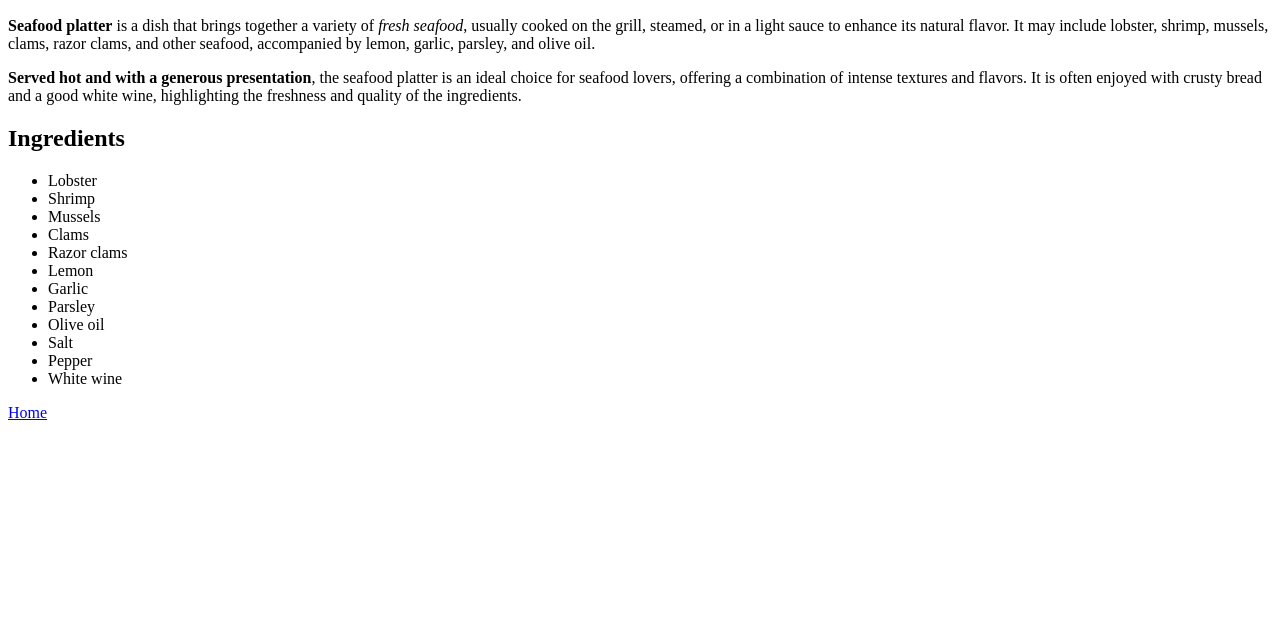
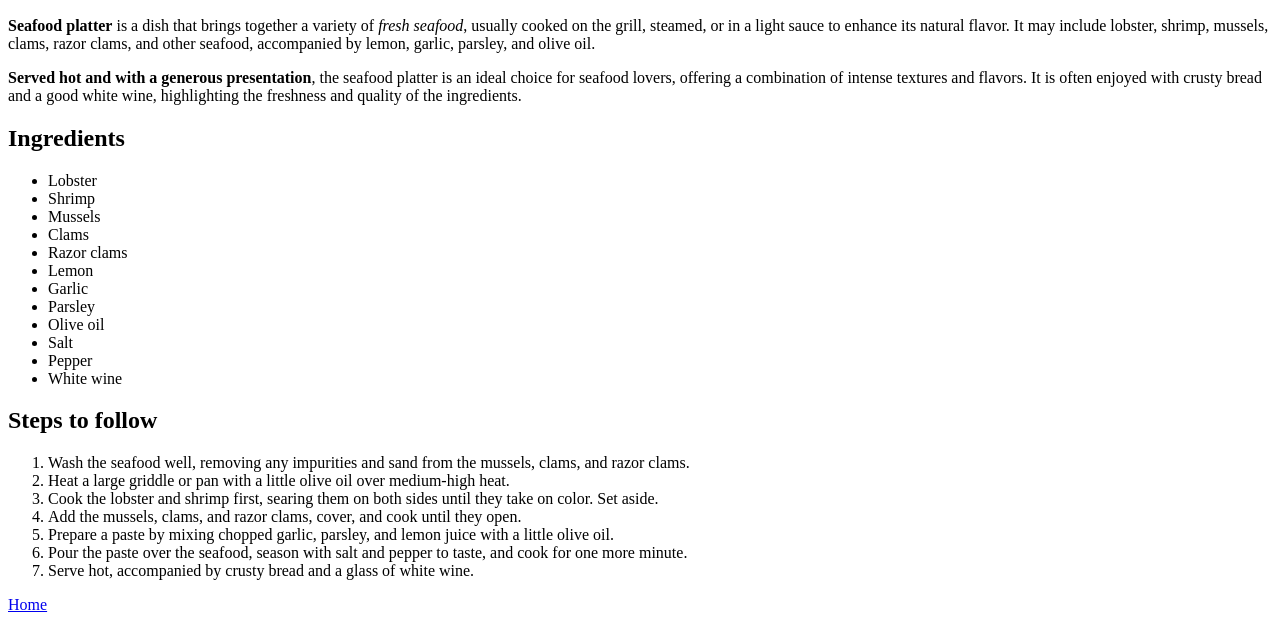
Before and after one commit to carlosmforga/1odin-recipes, a plain HTML site: page recipes/mariscada.html in a window 1280 px wide. Shown: the part 934-1556 px from the top of the page. Before the commit the page ends 1364 px from the top, so only its background shows below. Drawn offline with Linux system fonts and the light colour scheme.

Commit message:
Add steps to follow to mariscada.html

```diff
--- a/recipes/mariscada.html
+++ b/recipes/mariscada.html
@@ -27,7 +27,16 @@
         <li>Pepper</li>
         <li>White wine</li>
     </ul></p>
-
+    <h2>Steps to follow</h2>
+    <p><ol>
+        <li>Wash the seafood well, removing any impurities and sand from the mussels, clams, and razor clams.</li>
+        <li>Heat a large griddle or pan with a little olive oil over medium-high heat.</li>
+        <li>Cook the lobster and shrimp first, searing them on both sides until they take on color. Set aside.</li>
+        <li>Add the mussels, clams, and razor clams, cover, and cook until they open.</li>
+        <li>Prepare a paste by mixing chopped garlic, parsley, and lemon juice with a little olive oil.</li>
+        <li>Pour the paste over the seafood, season with salt and pepper to taste, and cook for one more minute.</li>
+        <li>Serve hot, accompanied by crusty bread and a glass of white wine.</li>
+    </ol></p>
     <!-- We add a home page -->
     <a href="../index.html" target="_blank" rel="noopener noreferrer">Home</a>
 </body>
```
